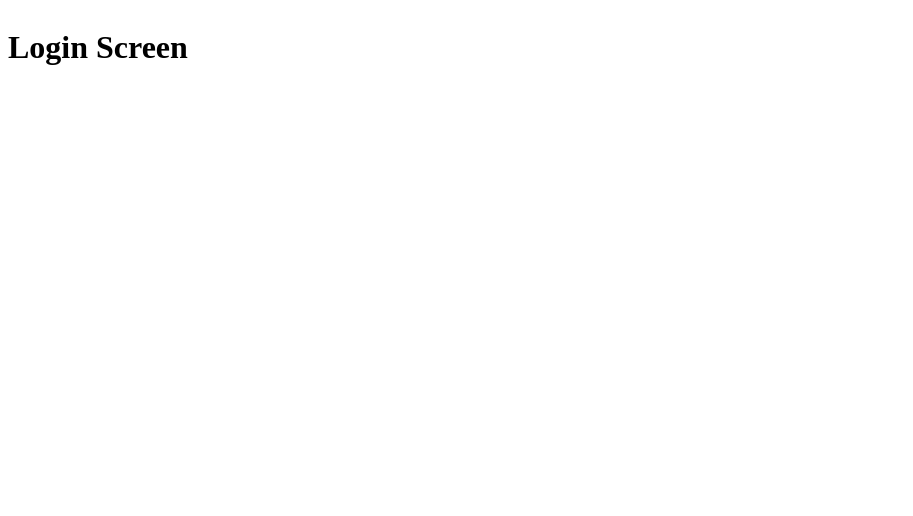
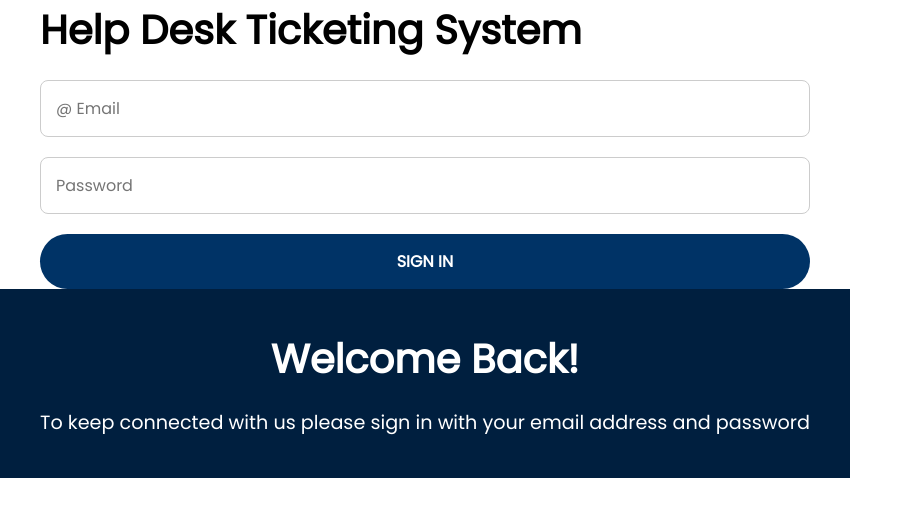
Before and after one commit to marivicenopia/G5-NexDesk-Help-Desk-Ticketing-System, a React app: page /login in a window 1280 px wide. Shown: the top 516 px of the page, without its empty margins (0-913 px from the left). Built offline with nearby package versions, Linux system fonts and the light colour scheme.

Commit message:
Modified Login Page

```diff
--- a/package.json
+++ b/package.json
@@ -15,6 +15,7 @@
     "@toolpad/core": "^0.12.0",
     "axios": "^1.7.9",
     "formik": "^2.4.6",
+    "lucide-react": "^0.510.0",
     "react": "^19.0.0",
     "react-dev-utils": "^12.0.1",
     "react-dom": "^19.0.0",
--- /dev/null
+++ b/src/global.d.ts
@@ -0,0 +1,4 @@
+declare module '*.module.css' {
+    const classes: { [key: string]: string };
+    export default classes;
+}
--- /dev/null
+++ b/src/views/containers/Login/Login-style.css
@@ -0,0 +1,153 @@
+/* Import Google Fonts */
+@import url('https://fonts.googleapis.com/css2?family=Poppins&display=swap');
+
+body {
+    margin: 0;
+    font-family: 'Poppins', sans-serif;
+    display: flex;
+    flex-direction: column;
+    /* Header on top */
+    height: 100vh;
+    max-width: 1920px;
+    margin: 0 auto;
+}
+
+/* Header at the top left */
+.header-top {
+    width: 100%;
+    padding: 10px 20px;
+    display: flex;
+    align-items: center;
+    background-color: transparent;
+    box-shadow: none;
+}
+
+.header-title {
+    font-size: 1.2em;
+    font-weight: 600;
+    color: #1e3c72;
+    margin: 0;
+}
+
+.main-content {
+    display: flex;
+    flex: 1;
+    width: 100%;
+}
+
+.leftSide {
+    flex: 1;
+    display: flex;
+    flex-direction: column;
+    justify-content: center;
+    padding: 0 40px;
+    background-color: #fff;
+}
+
+.header {
+    font-size: 2.5em;
+    font-weight: 700;
+    margin-bottom: 20px;
+}
+
+.formGroup {
+    margin-bottom: 20px;
+    width: 100%;
+    display: flex;
+    flex-direction: column;
+}
+
+/* Labels styling */
+label {
+    font-size: 1em;
+    font-weight: 600;
+    margin-bottom: 8px;
+}
+
+/* Inputs styling */
+input[type="email"],
+input[type="password"] {
+    width: 100%;
+    padding: 15px;
+    border: 1px solid #ccc;
+    border-radius: 8px;
+    font-family: 'Poppins', sans-serif;
+    font-size: 1em;
+    box-sizing: border-box;
+    outline: none;
+    transition: border-color 0.3s, box-shadow 0.3s;
+}
+
+input[type="email"]:focus,
+input[type="password"]:focus {
+    border-color: #0055aa;
+    box-shadow: 0 0 8px rgba(0, 85, 170, 0.2);
+}
+
+/* Sign In button styling */
+button {
+    width: 100%;
+    padding: 15px;
+    background-color: #003366;
+    color: #fff;
+    border: none;
+    border-radius: 50px;
+    font-family: 'Poppins', sans-serif;
+    font-weight: 600;
+    font-size: 1em;
+    cursor: pointer;
+    transition: background-color 0.3s;
+}
+
+button:hover {
+    background-color: #0055aa;
+}
+
+/* Right side for welcome message - vertically centered */
+.rightSide {
+    flex: 1;
+    display: flex;
+    flex-direction: column;
+    justify-content: center;
+    /* Vertical center */
+    align-items: center;
+    /* Horizontal center */
+    padding: 40px;
+    background-color: #001f3f;
+    color: white;
+    text-align: center;
+}
+
+/* Welcome header size */
+.welcome {
+    font-size: 2.5em;
+    font-weight: 700;
+    margin-bottom: 20px;
+}
+
+/* Message paragraph style */
+.message {
+    font-size: 1.2em;
+    line-height: 1.5;
+}
+
+/* Make sure layout adjusts well in smaller screens */
+@media (max-width: 768px) {
+    body {
+        flex-direction: column;
+    }
+
+    .main-content {
+        flex-direction: column;
+        height: auto;
+    }
+
+    .leftSide,
+    .rightSide {
+        width: 100%;
+    }
+
+    .header-top {
+        justify-content: space-between;
+    }
+}
--- a/src/views/containers/Login/Login.tsx
+++ b/src/views/containers/Login/Login.tsx
@@ -1,7 +1,29 @@
+import "./Login-style.css";
+
 export const Login = () => {
   return (
-    <div>
-      <h1>Login Screen</h1>
+    <div className={"login-container"}>
+      {/* Left Side */}
+      <div className={"leftSide"}>
+        <div className={"header"}>Help Desk Ticketing System</div>
+        <form>
+          <div className={"formGroup"}>
+            <input type="email" placeholder="@ Email" required />
+          </div>
+          <div className={"formGroup"}>
+            <input type="password" placeholder="Password" required />
+          </div>
+          <button type="submit">SIGN IN</button>
+        </form>
+      </div>
+
+      {/* Right Side */}
+      <div className={"rightSide"}>
+        <div className={"welcome"}>Welcome Back!</div>
+        <div className={"message"}>
+          To keep connected with us please sign in with your email address and password
+        </div>
+      </div>
     </div>
   );
 };
--- a/webpack/webpack.common.js
+++ b/webpack/webpack.common.js
@@ -18,7 +18,20 @@ module.exports = {
         ],
       },
       {
-        test: /\.css$/,
+        test: /\.module\.css$/, // Handle CSS modules
+        use: [
+          'style-loader',
+          {
+            loader: 'css-loader',
+            options: {
+              modules: true, // Enable CSS modules
+            },
+          },
+        ],
+      },
+      {
+        test: /\.css$/, // Handle regular CSS files
+        exclude: /\.module\.css$/,
         use: ['style-loader', 'css-loader'],
       },
       {
@@ -42,6 +55,6 @@ module.exports = {
   ],
   stats: 'errors-only',
   devServer: {
-    historyApiFallback: true
-  }
-}
+    historyApiFallback: true,
+  },
+};
```
Also changed, not shown: 1 other file (tests, documents, lock files or other folders).
